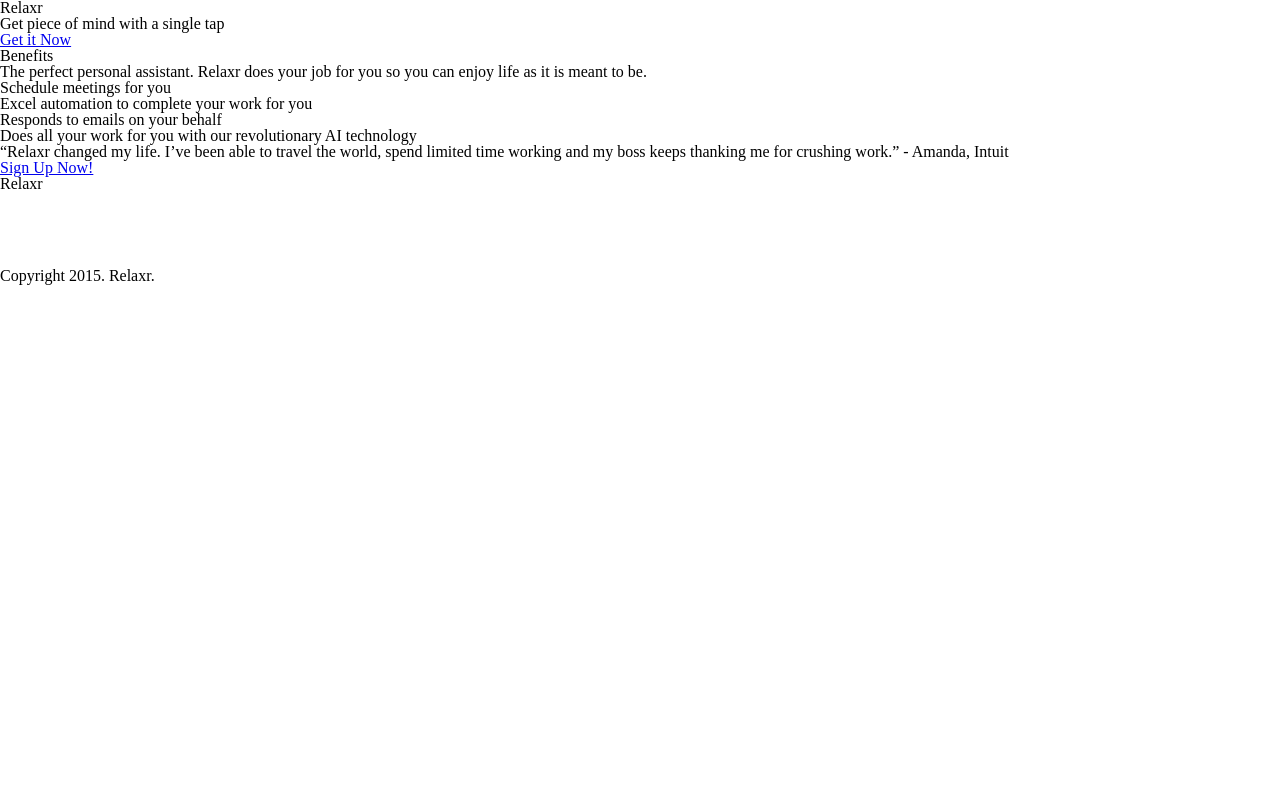
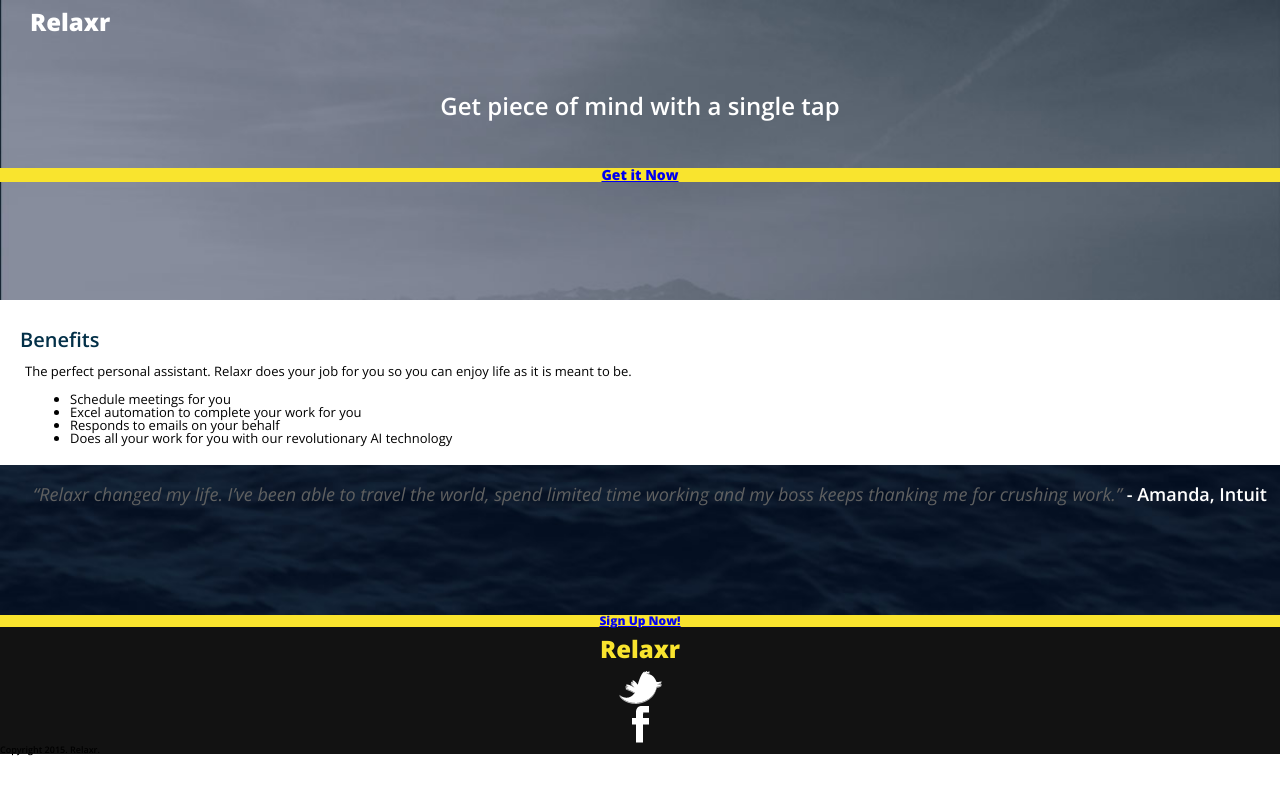
Before and after one commit to zrgaines/relaxr_css, a plain HTML site: page starter_code/index.html in a window 1280 px wide. Drawn offline with nearby package versions, Linux system fonts and the light colour scheme.

Commit message:
Finished relaxr CSS

```diff
--- a/starter_code/css/style.css
+++ b/starter_code/css/style.css
@@ -1,7 +1,7 @@
 /*
 Project Name: Relaxr Landing Page
 Client: Relaxr
-Author: Your Name
+Author: Zach Gaines
 Developer @GA in Austin, TX
 */
 
@@ -9,3 +9,101 @@
 /******************************************
 /* Custom Styles
 /*******************************************/
+body {
+  font-family: 'Open Sans'
+}
+.container {
+
+}
+header {
+  background-image: url("../images/header_bg.jpg");
+  background-size: cover;
+  height: 300px;
+}
+h1 {
+  color: white;
+}
+.logo {
+  font-size: 24px;
+  font-weight: 800;
+  padding: 10px 30px;
+}
+h2 {
+  text-align: center;
+  font-size: 24px;
+  font-weight: 600;
+  color:white;
+  padding: 50px;
+}
+.button_yellow {
+  background-color: #f9e42e;
+  font-size: 14px;
+  font-weight: 800;
+  display: flex;
+  justify-content: center;
+}
+#benefits {
+
+}
+h3 {
+  font-size: 20px;
+  font-weight: 600;
+  color: #033048;
+  padding: 30px 0 10px 20px;
+}
+.container p {
+  font-size: 13px;
+  font-weight: 300;
+  padding: 5px 0 10px 25px;
+}
+.container ul{
+  list-style-type: disc;
+  font-size: 13px;
+  font-weight: 300;
+  padding: 5px 0 20px 70px;
+}
+#testimonial {
+  background-image: url("../images/testimonial_bg.jpg");
+  background-size: cover;
+  height:150px;
+}
+#quotez {
+  font-weight: 300;
+  font-style: italic;
+  font-size: 18px;
+  color: #606161;
+  padding: 20px 0 10px 20px;
+  text-align: center;
+}
+#namez {
+  font-style: normal;
+  font-size: 18px;
+  font-weight: 600;
+  color: white;
+}
+aside {
+  font-size: 12px;
+  font-weight: 800;
+  background-color: #f9e42e;
+  text-align: center;
+}
+footer {
+  background-color: #121212;
+}
+h4 {
+  font-size: 24px;
+  font-weight: 800;
+  color: #f9e42e;
+  padding: 20px 0 20px 0;
+  text-align: center;
+}
+footer ul li {
+  padding: auto;
+  display: inline-block;
+  display: flex;
+  justify-content: center;
+}
+.copyright {
+  font-size: 9px;
+  font-weight: 600;
+}
--- a/starter_code/index.html
+++ b/starter_code/index.html
@@ -8,7 +8,8 @@
 
 		<!-- external CSS links -->
 		<link rel="stylesheet" href="css/reset.css">
-
+		<link rel="stylesheet" href="css/style.css">
+			<link href='http://fonts.googleapis.com/css?family=Open+Sans:300italic,300,600,800' rel='stylesheet' type='text/css'>
 
 	</head>
 	<body>
@@ -16,7 +17,7 @@
 			<div class="container">
 				<h1 class="logo">Relaxr</h1>
 				<h2>Get piece of mind with a single tap</h2>
-				<a class="button yellow" href="#">Get it Now</a>
+				<a class="button_yellow" href="#">Get it Now</a>
 			</div>
 		</header>
 		<section id="benefits">
@@ -33,12 +34,12 @@
 		</section>
 		<section id="testimonial">
 			<div class="container">
-				<blockquote>&ldquo;Relaxr changed my life. I&rsquo;ve been able to travel the world, spend limited time working and my boss keeps thanking me for crushing work.&rdquo;
-				<span>- Amanda, Intuit</span></blockquote>
+				<blockquote id="quotez">&ldquo;Relaxr changed my life. I&rsquo;ve been able to travel the world, spend limited time working and my boss keeps thanking me for crushing work.&rdquo;
+				<span id="namez">- Amanda, Intuit</span></blockquote>
 			</div>
 		</section>
 		<aside>
-			<a class="button blue" href="#">Sign Up Now!</a>
+			<a class="button_blue" href="#">Sign Up Now!</a>
 		</aside>
 		<footer>
 			<h4 class="logo">Relaxr</h4>
```
